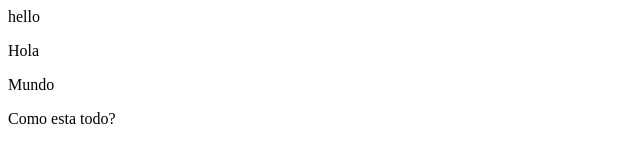
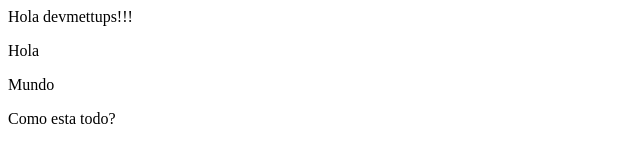
Before and after one commit to heroseven/devmettups, a plain HTML site: page index.html in a window 1280 px wide. Shown: the whole page, without its empty margins (0-640 px from the left). Drawn offline with Linux system fonts and the light colour scheme.

Commit message:
resolver conflicto a traves de la priorizacion de codigo

```diff
--- a/index.html
+++ b/index.html
@@ -1,7 +1,7 @@
 <!DOCTYPE html>
 <html>
     <head></head>
-    <body>hello</body>
+<body>Hola devmettups!!!</body>
     <p>Hola</p>
     <p>Mundo</p>
     <p>Como esta todo?</p>
```
